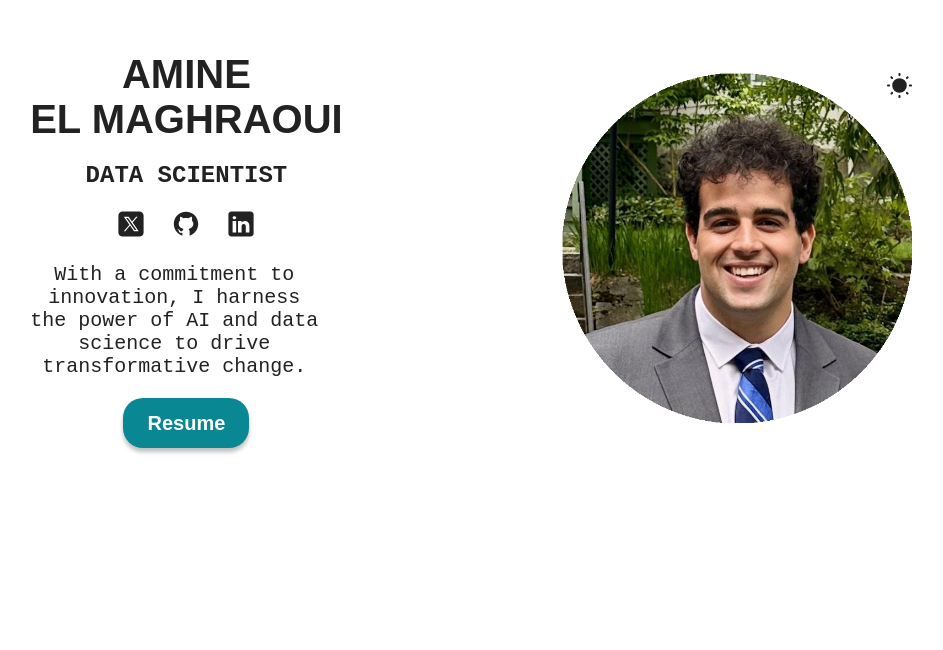
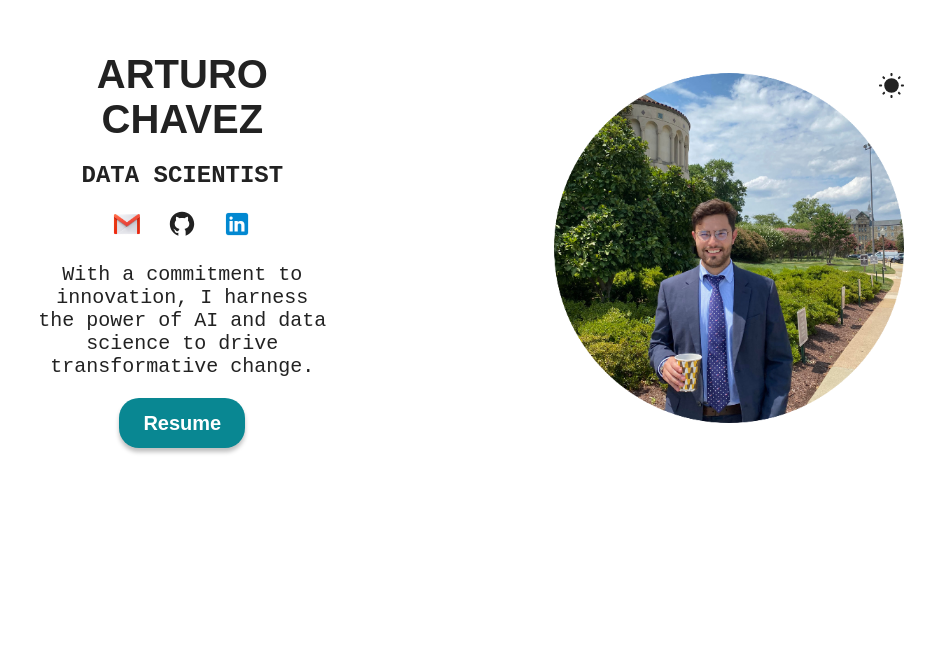
Before and after one commit to dachavezp/portafolio-website, a React (Vite) app: page / in a window 1280 px wide. Shown: the part 150-800 px from the top of the page, without its empty margins (169-1112 px from the left). Built offline with nearby package versions, Linux system fonts and the light colour scheme.

Commit message:
Actualización de archivos

```diff
--- a/src/sections/Hero/Hero.jsx
+++ b/src/sections/Hero/Hero.jsx
@@ -1,13 +1,13 @@
 import styles from './HeroStyles.module.css'
-import heroImg from '../../assets/amine_photo_circular.png'
+import heroImg from '../../assets/foto de perfil.png'
 import sun from '../../assets/sun.svg'
 import moon from '../../assets/moon.svg'
-import twitterLight from '../../assets/twitter-light.svg'
-import twitterDark from '../../assets/twitter-dark.svg'
+import twitterLight from '../../assets/gmail.png'
+import twitterDark from '../../assets/gmail.png'
 import githubLight from '../../assets/github-light.svg'
 import githubDark from '../../assets/github-dark.svg'
-import linkedinLight from '../../assets/linkedin-light.svg'
-import linkedinDark from '../../assets/linkedin-dark.svg'
+import linkedinLight from '../../assets/linkedin.png'
+import linkedinDark from '../../assets/linkedin.png'
 import resume from '../../assets/resume.pdf'
 import {useTheme} from '../../common/ThemeContext'
 
@@ -22,14 +22,14 @@ function Hero() {
         <div className={styles.colorModeContainer}>
             <img className = {styles.hero}
             src={heroImg}
-            alt="Profile picture of Amine El Maghraoui"/>
+            alt="Arturo Chavez"/>
             <img src={themeIcon} alt='Theme icon' className={styles.colorMode} onClick={toggleTheme}/>
         </div>
         <div className={styles.info}>
             <h1>
-                Amine
+                Arturo
                 <br/>
-                El Maghraoui
+                Chavez
             </h1>
             <h2>Data Scientist</h2>
             <span>
```
